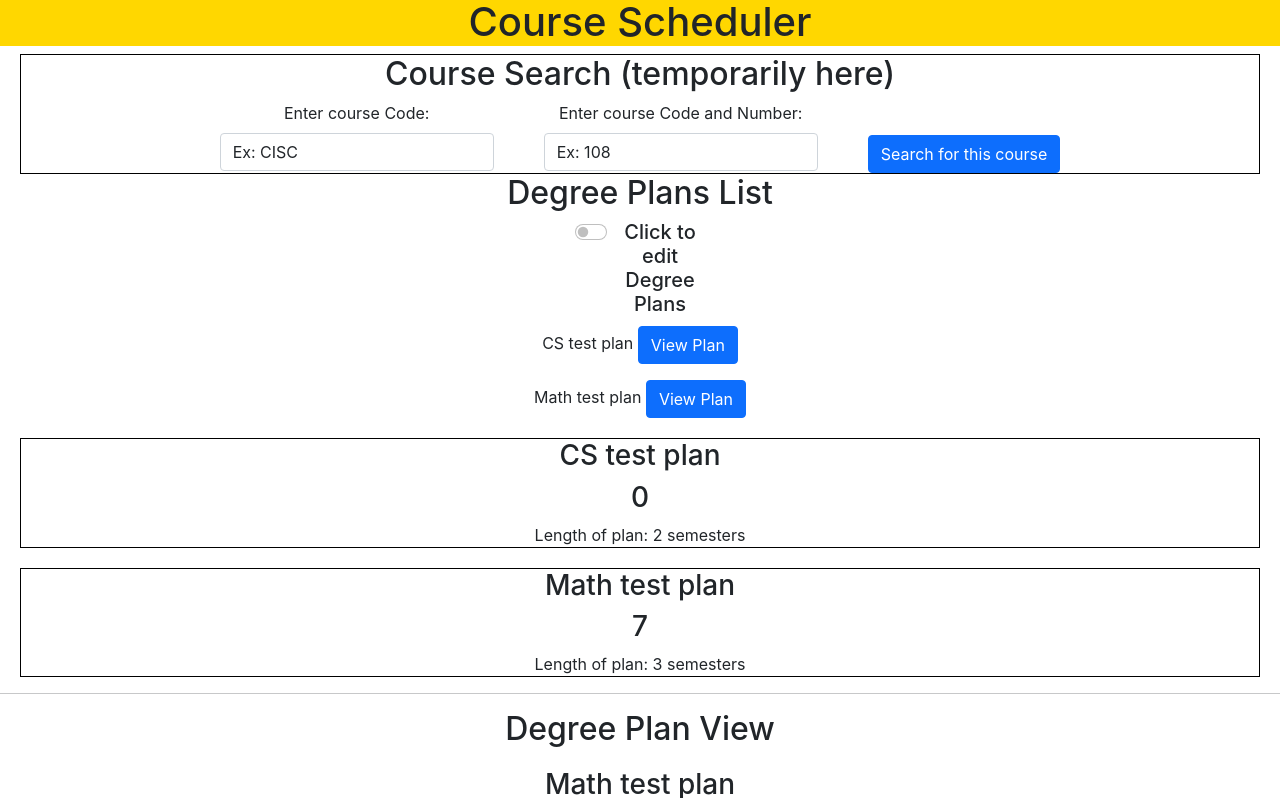
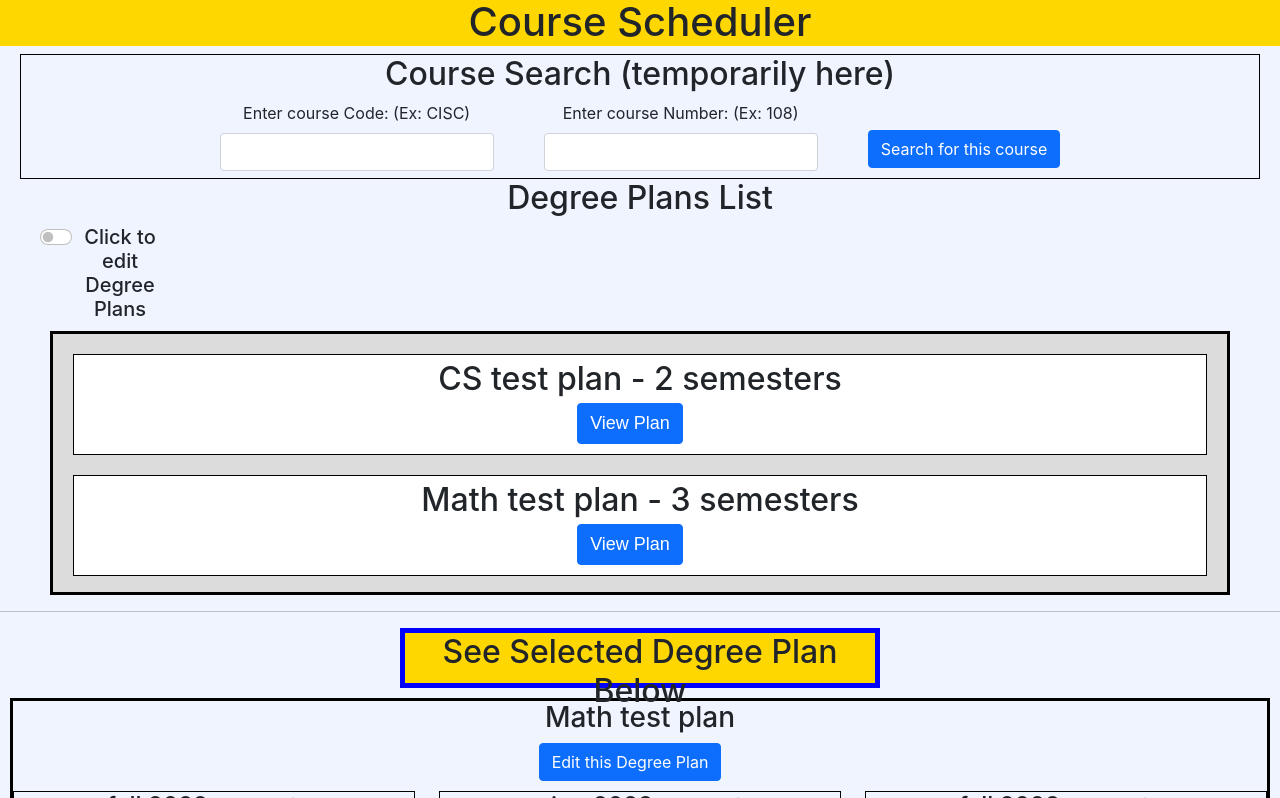
Before and after one commit to janahmedprg/cis-scheduler-team-22, a React (Create React App) app: page / in a window 1280 px wide. Shown: the part 322-1120 px from the top of the page. Built offline with nearby package versions, Linux system fonts and the light colour scheme.

Commit message:
improved CSS and fixed editplanname

```diff
--- a/src/App.tsx
+++ b/src/App.tsx
@@ -30,15 +30,15 @@ function App(): JSX.Element {
     return (
         <div
             className="App"
-            //style={{
-            //    backgroundColor: "gold"
-            //}}
+            style={{
+                backgroundColor: "#EFF4FF"
+            }}
         >
             <header
                 style={{
                     backgroundImage: `url(${UDHeader})`,
                     backgroundPosition: "center",
-                    backgroundSize: "1600px 270px"
+                    backgroundSize: "1695px 300px"
                 }}
                 className="App-header"
             >
@@ -55,7 +55,17 @@ function App(): JSX.Element {
                 setNextId={setNextId}
             />
             <hr />
-            <h2>Degree Plan View</h2>
+            <h2
+                style={{
+                    backgroundColor: "gold",
+                    height: "60px",
+                    border: "5px solid blue",
+                    marginLeft: "400px",
+                    marginRight: "400px"
+                }}
+            >
+                See Selected Degree Plan Below
+            </h2>
             <ViewDegreePlan
                 degreePlan={findDegreePlan(selectedPlanId)}
                 degreePlans={degreePlans}
--- a/src/Compontents/searchCourse.tsx
+++ b/src/Compontents/searchCourse.tsx
@@ -1,13 +1,13 @@
 import { catalog } from "../Compontents/readJSON";
 import React, { useState } from "react";
 import { Button, Form } from "react-bootstrap";
-import { Course, ImportCourse } from "../interfaces/Course";
+//import { Course, ImportCourse } from "../interfaces/Course";
 
 type ChangeEvent = React.ChangeEvent<HTMLTextAreaElement | HTMLInputElement>;
 
 export function SearchCourses(): JSX.Element {
-    const [category, setCategory] = useState<string>("Ex: CISC");
-    const [code, setCode] = useState<string>("Ex: 108");
+    const [category, setCategory] = useState<string>("");
+    const [code, setCode] = useState<string>("");
     const [searched, setSearched] = useState<boolean>(false);
 
     return (
@@ -30,7 +30,9 @@ export function SearchCourses(): JSX.Element {
                                     display: "inline-block"
                                 }}
                             >
-                                <Form.Label>Enter course Code:</Form.Label>
+                                <Form.Label>
+                                    Enter course Code: (Ex: CISC)
+                                </Form.Label>
                                 <Form.Control
                                     value={category}
                                     onChange={(event: ChangeEvent) =>
@@ -46,7 +48,7 @@ export function SearchCourses(): JSX.Element {
                                 }}
                             >
                                 <Form.Label>
-                                    Enter course Code and Number:
+                                    Enter course Number: (Ex: 108)
                                 </Form.Label>
                                 <Form.Control
                                     value={code}
@@ -56,7 +58,10 @@ export function SearchCourses(): JSX.Element {
                                 />
                             </Form.Group>
                             <Button
-                                style={{ display: "inline-block" }}
+                                style={{
+                                    display: "inline-block",
+                                    marginBottom: "10px"
+                                }}
                                 onClick={() => setSearched(!searched)}
                             >
                                 {" "}
@@ -85,7 +90,8 @@ export function SearchCourses(): JSX.Element {
                         <div>
                             <Button
                                 style={{
-                                    display: "inline-block"
+                                    display: "inline-block",
+                                    marginBottom: "10px"
                                 }}
                                 onClick={() => setSearched(!searched)}
                             >
@@ -151,5 +157,5 @@ export function ShowAllCourses({
 }: {
     category: string;
 }): JSX.Element {
-    return <div>Write to map all of type</div>;
+    return <div>Write to map all of type {category}</div>;
 }
--- a/src/Compontents/viewDegreePlan.tsx
+++ b/src/Compontents/viewDegreePlan.tsx
@@ -1,8 +1,9 @@
-import React from "react";
 import { Semester, SemesterSession } from "../interfaces/Semester";
 import { DegreePlan } from "../interfaces/DegreePlan";
 import { ViewSemester } from "./viewSemester";
 import { Button, Col, Row } from "react-bootstrap";
+import { EditDegreePlan } from "./editDegreePlan";
+import React, { useState } from "react";
 
 export function ViewDegreePlan({
     degreePlan,
@@ -17,6 +18,8 @@ export function ViewDegreePlan({
     nextId: number;
     setNextId: (id: number) => void;
 }): JSX.Element {
+    const [editing, setEditing] = useState<boolean>(false);
+
     function clearPlan() {
         const foundDegreePlan = degreePlans.find(
             (plan: DegreePlan): boolean => plan.id === degreePlan.id
@@ -80,12 +83,31 @@ export function ViewDegreePlan({
     return (
         <div
             style={{
-                marginLeft: "20px",
-                marginRight: "20px",
-                marginTop: "20px"
+                marginLeft: "10px",
+                marginRight: "10px",
+                marginTop: "10px",
+                border: "3px solid black"
             }}
         >
             <h3>{degreePlan.name}</h3>
+            {editing && (
+                <EditDegreePlan
+                    degreePlan={degreePlan}
+                    degreePlans={degreePlans}
+                    setDegreePlans={setDegreePlans}
+                />
+            )}
+            {
+                <Button
+                    onClick={() => setEditing(!editing)}
+                    style={{
+                        marginRight: "20px",
+                        marginBottom: "10px"
+                    }}
+                >
+                    {editing ? "Close" : "Edit this Degree Plan"}
+                </Button>
+            }
             <Row>
                 {degreePlan.semesters.map(
                     (semester: Semester): JSX.Element => (
--- a/src/Compontents/viewDegreePlansList.tsx
+++ b/src/Compontents/viewDegreePlansList.tsx
@@ -5,7 +5,6 @@ import { Degree } from "../interfaces/Degree";
 import { DegreePlan } from "../interfaces/DegreePlan";
 import { Semester } from "../interfaces/Semester";
 import { Form } from "react-bootstrap";
-import { EditDegreePlan } from "./editDegreePlan";
 import { EMPTY_REQUIREMENTS } from "../interfaces/Requirements";
 
 export interface AddDegreePlanToList {
@@ -34,7 +33,6 @@ export function ViewDegreePlansList({
     setNextId: (id: number) => void;
 }): JSX.Element {
     const [editMode, setEditMode] = useState<boolean>(false);
-    const [editing, setEditing] = useState<boolean>(false);
     const [addingDegreePlan, setAddingDegreePlan] = useState<boolean>(false);
 
     function removeQuizByTitle(degreePlanId: number) {
@@ -51,7 +49,7 @@ export function ViewDegreePlansList({
         <div>
             <div>
                 <Form.Check
-                    style={{ marginLeft: "575px", marginRight: "575px" }}
+                    style={{ marginLeft: "40px", marginRight: "1120px" }}
                     type="switch"
                     id="can-edit-degreePlansList"
                     role="can-edit-degreePlansList"
@@ -59,21 +57,15 @@ export function ViewDegreePlansList({
                     checked={editMode}
                     onChange={() => setEditMode(!editMode)}
                 />
-                {degreePlansList.map(
-                    (degreePlanOption: DegreePlan): JSX.Element => (
-                        <p key={degreePlanOption.id.toString()}>
-                            {degreePlanOption.name}{" "}
-                            <Button
-                                onClick={() =>
-                                    setSelectedPlanId(degreePlanOption.id)
-                                }
+            </div>
+            <div
+                style={{
+                    border: "3px solid black",
+                    marginLeft: "50px",
+                    marginRight: "50px",
+                    backgroundColor: "#DCDCDC"
+                }}
             >
-                                View Plan
-                            </Button>
-                        </p>
-                    )
-                )}
-            </div>
                 {degreePlansList.map(
                     (degreePlanOption: DegreePlan): JSX.Element => (
                         <p key={degreePlanOption.id.toString()}>
@@ -82,39 +74,68 @@ export function ViewDegreePlansList({
                                     border: "1px solid black",
                                     marginLeft: "20px",
                                     marginRight: "20px",
-                                marginTop: "20px"
+                                    marginTop: "20px",
+                                    backgroundColor: "white"
                                 }}
                             >
-                            {<h3>{degreePlanOption.name}</h3>}
+                                {
+                                    <text
+                                        style={{
+                                            fontWeight: "550",
+                                            fontSize: "200%"
+                                        }}
+                                    >
+                                        {degreePlanOption.name + " - "}
+                                    </text>
+                                }
+                                {
+                                    <text
+                                        style={{
+                                            fontWeight: "500",
+                                            fontSize: "200%"
+                                        }}
+                                    >
+                                        {degreePlanOption.semesters.length +
+                                            " semesters"}
+                                    </text>
+                                }
+                                <div>
+                                    <Button
+                                        onClick={() =>
+                                            setSelectedPlanId(
+                                                degreePlanOption.id
+                                            )
+                                        }
+                                        style={{
+                                            fontSize: "18px",
+                                            fontStyle: "900px",
+                                            marginBottom: "10px",
+                                            fontFamily: "Arial",
+                                            marginRight: "20px"
+                                        }}
+                                    >
+                                        View Plan
+                                    </Button>
                                     {editMode && (
                                         <Button
                                             style={{
-                                        backgroundColor: "black"
+                                                marginBottom: "10px",
+                                                backgroundColor: "red",
+                                                fontSize: "18px",
+                                                fontStyle: "900px",
+                                                fontFamily: "Arial",
+                                                display: "inline-block"
                                             }}
                                             onClick={() =>
-                                        removeQuizByTitle(degreePlanOption.id)
+                                                removeQuizByTitle(
+                                                    degreePlanOption.id
+                                                )
                                             }
                                         >
-                                    Click to delete this Degree Plan
+                                            Delete this Degree Plan
                                         </Button>
                                     )}
-                            {/**Get rid of ID later*/}
-                            {<h3>{degreePlanOption.id}</h3>}
-                            {"Length of plan: " +
-                                degreePlanOption.semesters.length +
-                                " semesters"}
-                            {editing && editMode && (
-                                <EditDegreePlan
-                                    degreePlan={degreePlanOption}
-                                    degreePlans={degreePlansList}
-                                    setDegreePlans={setDegreePlans}
-                                />
-                            )}
-                            {editMode && (
-                                <Button onClick={() => setEditing(!editing)}>
-                                    {editing ? "Close" : "Edit"}
-                                </Button>
-                            )}
+                                </div>
                             </div>
                         </p>
                     )
@@ -130,7 +151,8 @@ export function ViewDegreePlansList({
                 {editMode && (
                     <Button
                         style={{
-                        backgroundColor: "grey"
+                            backgroundColor: "grey",
+                            marginBottom: "10px"
                         }}
                         onClick={() => setAddingDegreePlan(!addingDegreePlan)}
                     >
@@ -139,6 +161,7 @@ export function ViewDegreePlansList({
                             : "Click To Add Degree Plan"}
                     </Button>
                 )}
+            </div>
         </div>
     );
 }
--- a/src/interfaces/Course.ts
+++ b/src/interfaces/Course.ts
@@ -37,12 +37,7 @@ export function convertCourse(course: ImportCourse): Course {
         restrict: course.restrict,
         typ: course.typ === "" ? [] : course.typ.split(","),
         code: course.code,
-<<<<<<< HEAD
-        //degreeCategory: [],
-        requirementsFulfilled: [],
-=======
         requirementsFulfilled: EMPTY_REQUIREMENTS,
->>>>>>> a90409dd9a4789692cc6b758a14103b416d8e051
         sections: []
     };
     if (course.breadth.toLowerCase().includes("behavioral")) {
```
Also changed, not shown: src/Compontents/editDegreePlan.tsx (+3 -29 lines). Lines whose indentation alone changed are shown as unchanged.
